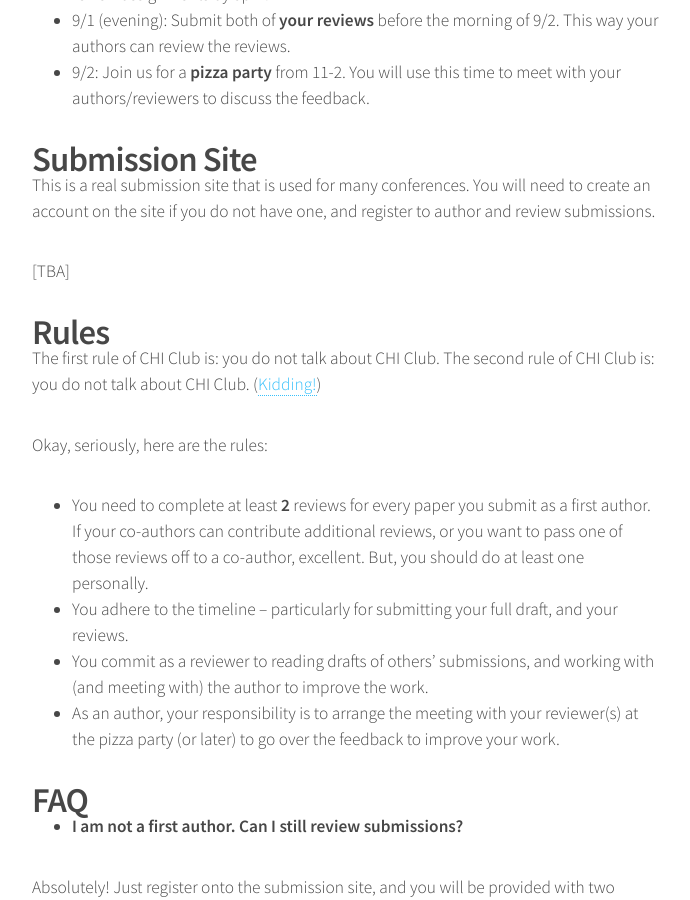
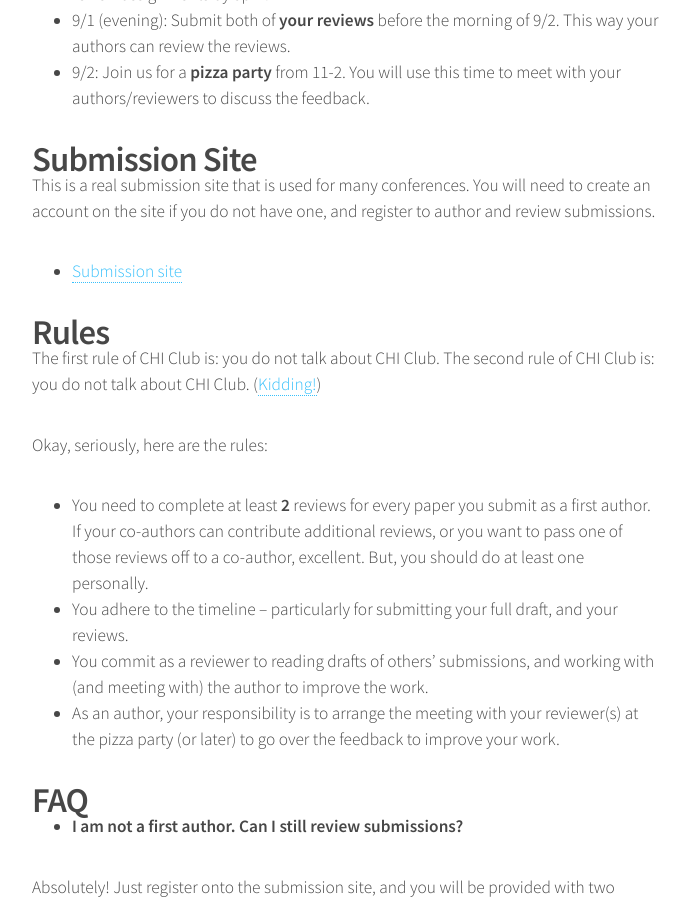
Before and after one commit to hcitang/ricelab, a Jekyll site: the page built from internal/_posts/2016-07-19-ilabchiclub2016.md, in a window 1280 px wide and 900 px high, scrolled down 1378 px. Shown: the whole window, without its empty margins (293-983 px from the left). Built offline with Jekyll 4.4.1, drawn with Linux system fonts in a browser that asks for light colours.

Commit message:
Updated CHI Club submission site

```diff
--- a/internal/_posts/2016-07-19-ilabchiclub2016.md
+++ b/internal/_posts/2016-07-19-ilabchiclub2016.md
@@ -29,7 +29,7 @@ We have an aggressive timeline to help you get on track. But, this is not intend
 
 This is a real submission site that is used for many conferences. You will need to create an account on the site if you do not have one, and register to author and review submissions.
 
-[TBA]
+* [Submission site](https://easychair.org/conferences/?conf=ilabchiclub2016)
 
 # Rules
 
```
